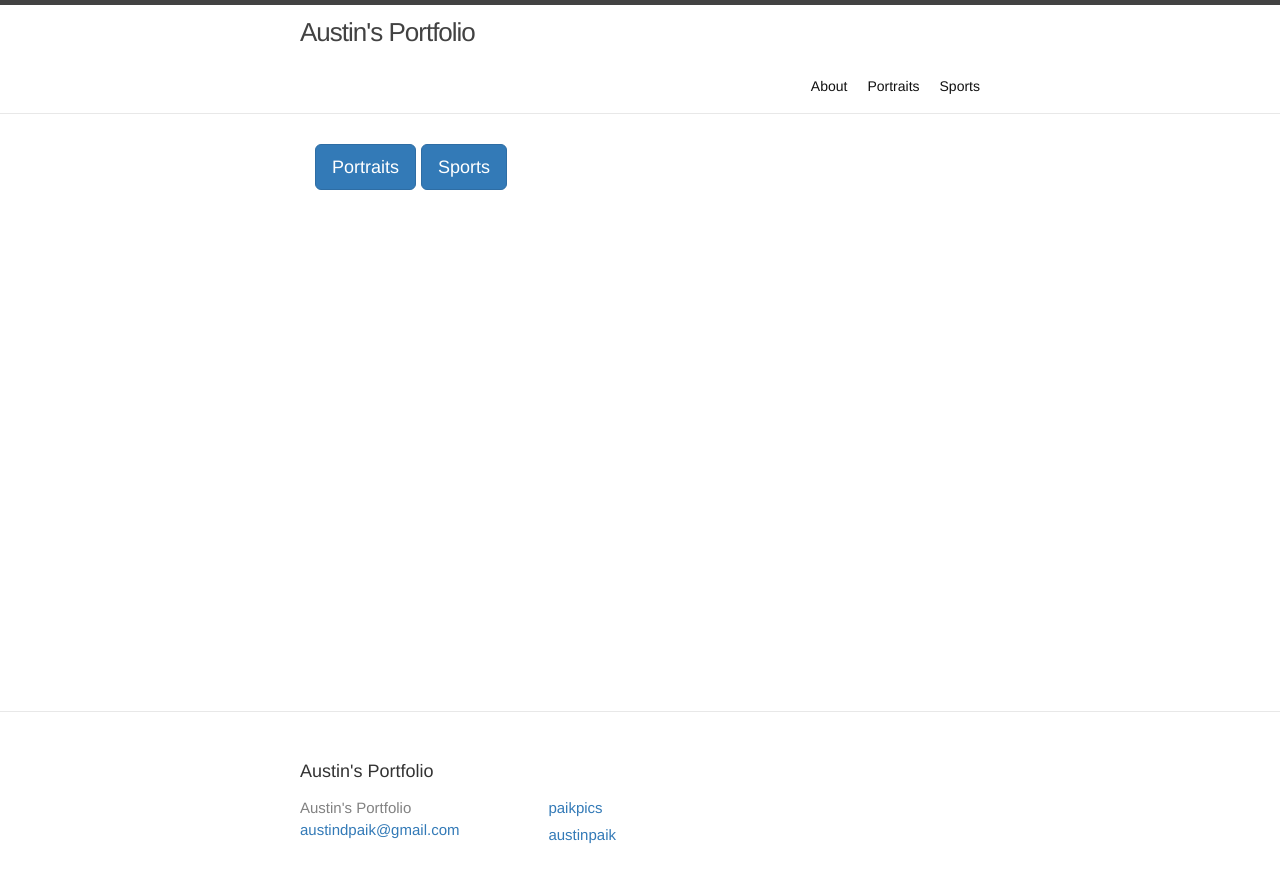
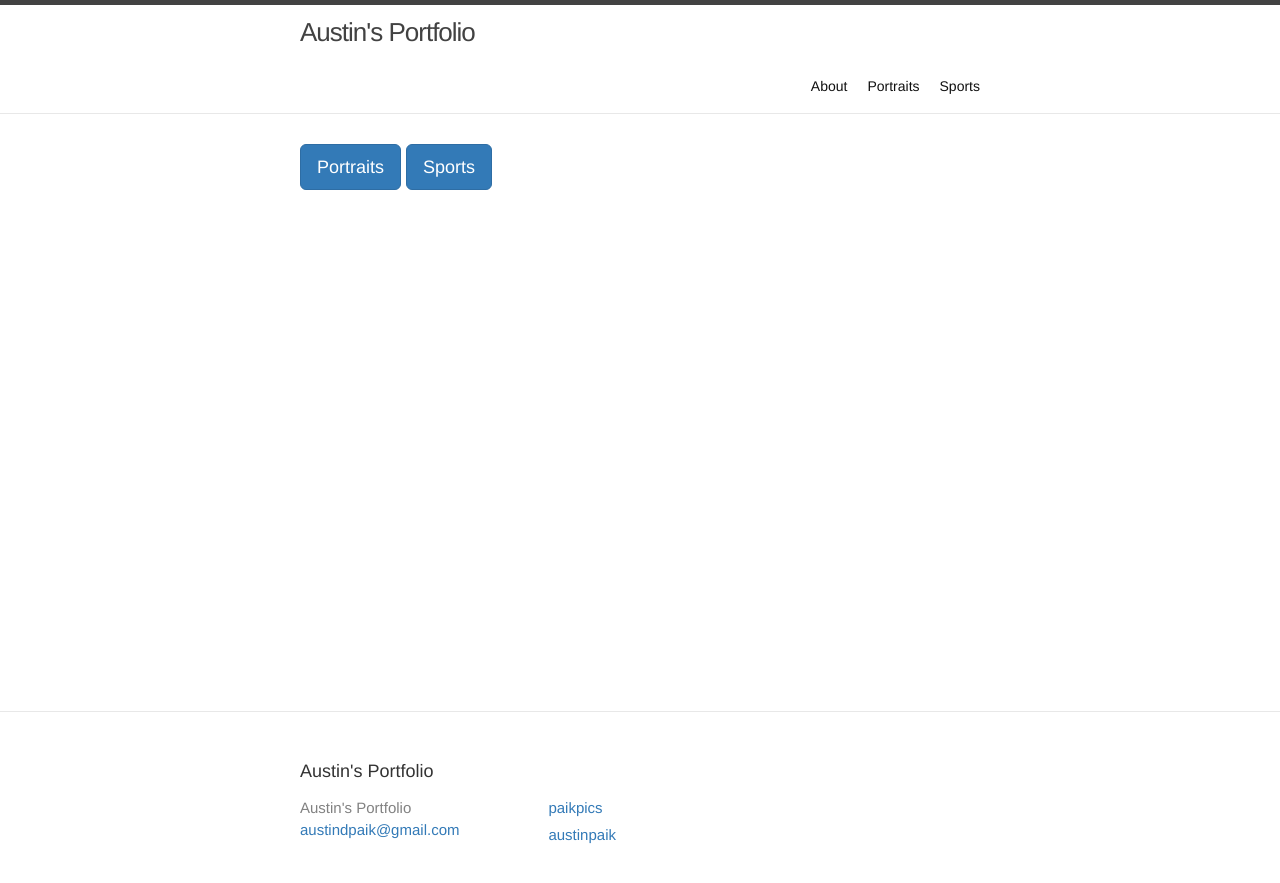
Before and after one commit to austinpaik/austinpaik.github.io, a Jekyll site: the page built from index.md, in a window 1280 px wide. Shown: the top 883 px of the page. Built offline with Jekyll 4.4.1, drawn with Linux system fonts in a browser that asks for light colours.

Commit message:
First commit

```diff
--- a/_layouts/home.html
+++ b/_layouts/home.html
@@ -9,7 +9,7 @@ layout: default
 
   {{ content }}
 
-  <div class="col-md-4 text-center">
+  <div class="text-center">
     <div class="btn-toolbar">
       <button class="btn btn-primary btn-lg" onclick="location.href='/portraits'" type="button">Portraits</button>
       <button class="btn btn-primary btn-lg" onclick="location.href='/sports'" type="button">Sports</button>
```
